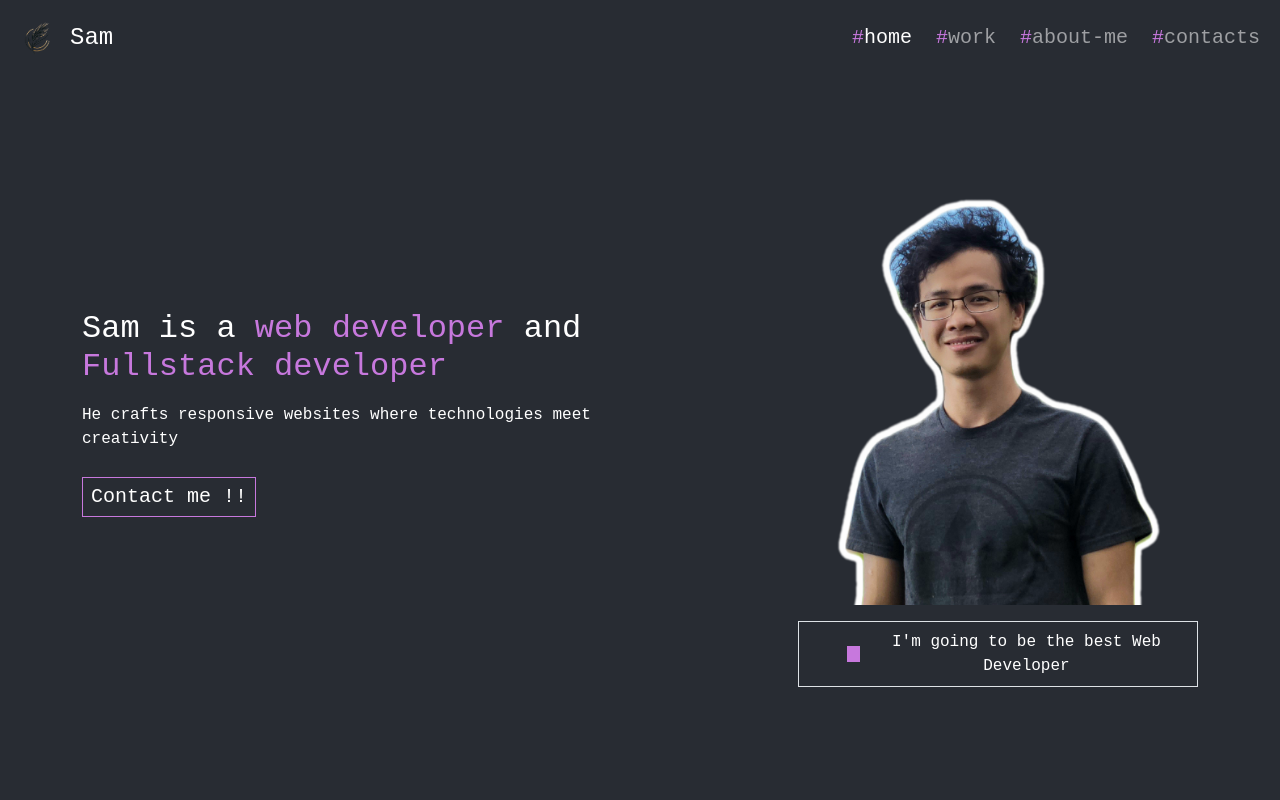
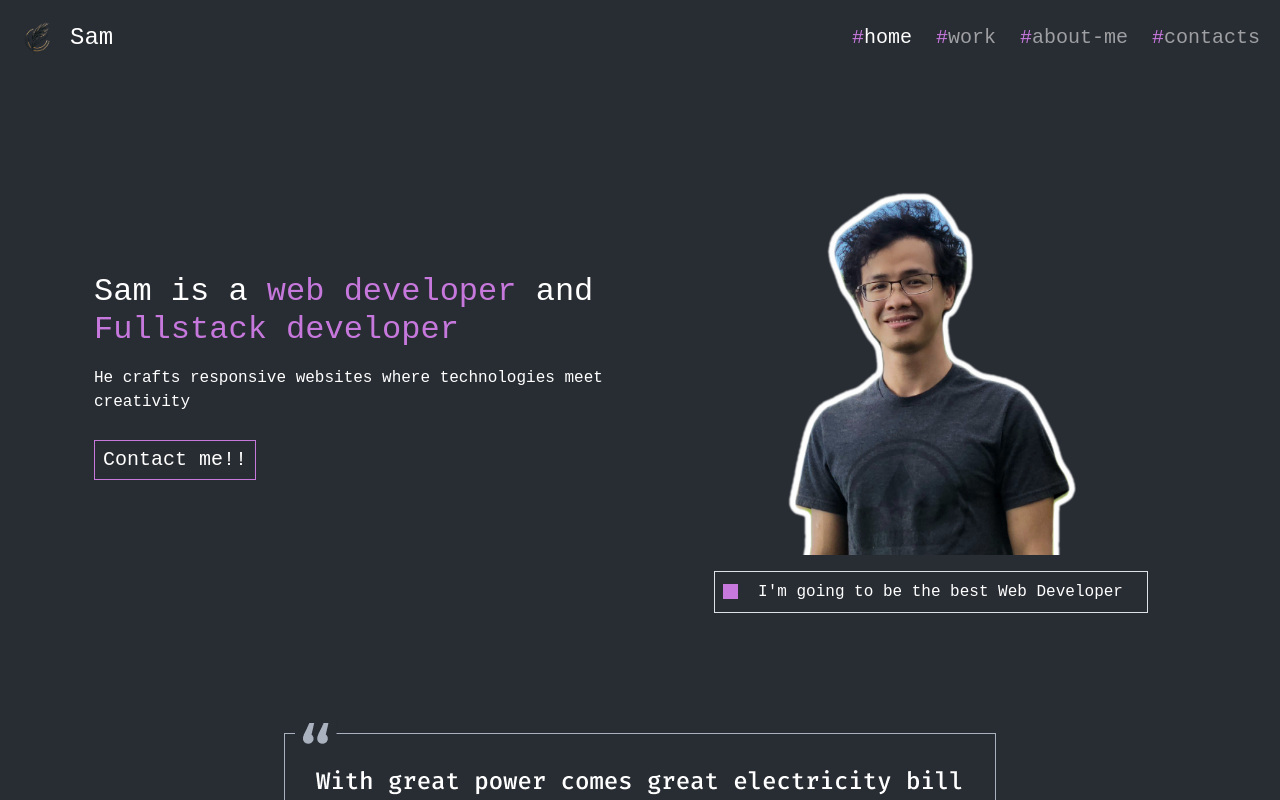
Before and after one commit to gokillboss/Portfolio, a React (Create React App) app: page / in a window 1280 px wide. Shown: the top 800 px of the page. Built offline with nearby package versions, Linux system fonts and the light colour scheme.

Commit message:
updating first page

```diff
--- a/src/components/first_section_about/About.jsx
+++ b/src/components/first_section_about/About.jsx
@@ -1,16 +1,15 @@
 import React from 'react';
-import './about.css'
 import { Container, Row, Col } from 'react-bootstrap';
 import { NavLink } from "react-router-dom";
+import './about.css';
 
 const About = () => {
     return (
-        <Container className="max-w-[1560px] mx-auto min-vh-100 d-flex flex-column justify-content-between align-items-center pt-5">
-            <Row className="w-10/12 sm:w-8/12  align-items-center justify-content-between gap-5">
+        <Container className="mx-auto min-vh-100 d-flex flex-column justify-content-between align-items-center pt-5">
+            <Row className="w-100 align-items-center justify-content-between gap-5 ml-3">
                 <Col data-aos="fade-right" data-aos-delay="400" className="ml-0">
-                    <h2 className="font-semibold text-[32px] text-white mb-3">
-                        Sam is a <span style={{ color: "#C778DD" }}> web developer </span> and {" "}
-                        <span style={{ color: "#C778DD" }}> Fullstack developer</span>
+                    <h2 className="font-semibold text-3xl text-white mb-3">
+                        Sam is a <span style={{ color: "#C778DD" }}>web developer</span> and <span style={{ color: "#C778DD" }}>Fullstack developer</span>
                     </h2>
                     <p className="text-white my-6">
                         He crafts responsive websites where technologies meet creativity
@@ -18,39 +17,33 @@ const About = () => {
                     <NavLink to='/contact'>
                         <div className='mt-3'>
                             <button className='contact'>
-                                Contact me !!
+                                Contact me!!
                             </button>
                         </div>
-
                     </NavLink>
                 </Col>
 
-                <Col data-aos="fade-left" data-aos-delay="400">
-                    <div className="d-flex justify-content-end">
-                        <img src={require('./Selfie.png')} alt="selfie" style={{ width: '25rem' }} />
+                <Col data-aos="fade-left" data-aos-delay="400" className="ml-3">
+                    <div className="d-flex justify-content-center">
+                        <img src={require('./Selfie.png')} alt="selfie" style={{ maxWidth: '70%', height: 'auto' }} />
                     </div>
 
-                    <div className="d-flex justify-content-end mt-3">
-                        <div className="border d-flex align-items-center gap-1 border-[#ABB2BF] p-2 text-[#ABB2BF]" style={{ width: "25rem" }}>
-                            <span style={{ backgroundColor: "#C778DD", width: '1rem', height: '1rem', marginLeft: '2.5rem' }}></span>
+                    <div className="d-flex justify-content-center mt-3">
+                        <div className="border d-flex align-items-center gap-1 border-[#ABB2BF] p-2 text-[#ABB2BF]" style={{ maxWidth: "100%" }}>
+                            <span className='mx-auto' style={{ backgroundColor: "#C778DD", width: '15px', height: '15px' }}></span>
                             <span className="text-white align-items-center mx-3 text-center">
                                 I'm going to be the best <span>Web Developer</span>
                             </span>
                         </div>
                     </div>
                 </Col>
-
-
-
             </Row>
 
-
-            <Row className="w-10/12 sm:w-8/12 mt-md-6 align-items-center justify-content-between" style={{ marginTop: "10rem" }}>
+            <Row className="mt-md-6 align-items-center justify-content-between">
                 <Col data-aos='fade-up' className='quote'>
                     <img src={require('./quote.png')} alt="" className="img-fluid" />
                 </Col>
             </Row>
-
         </Container>
     );
 };
```
